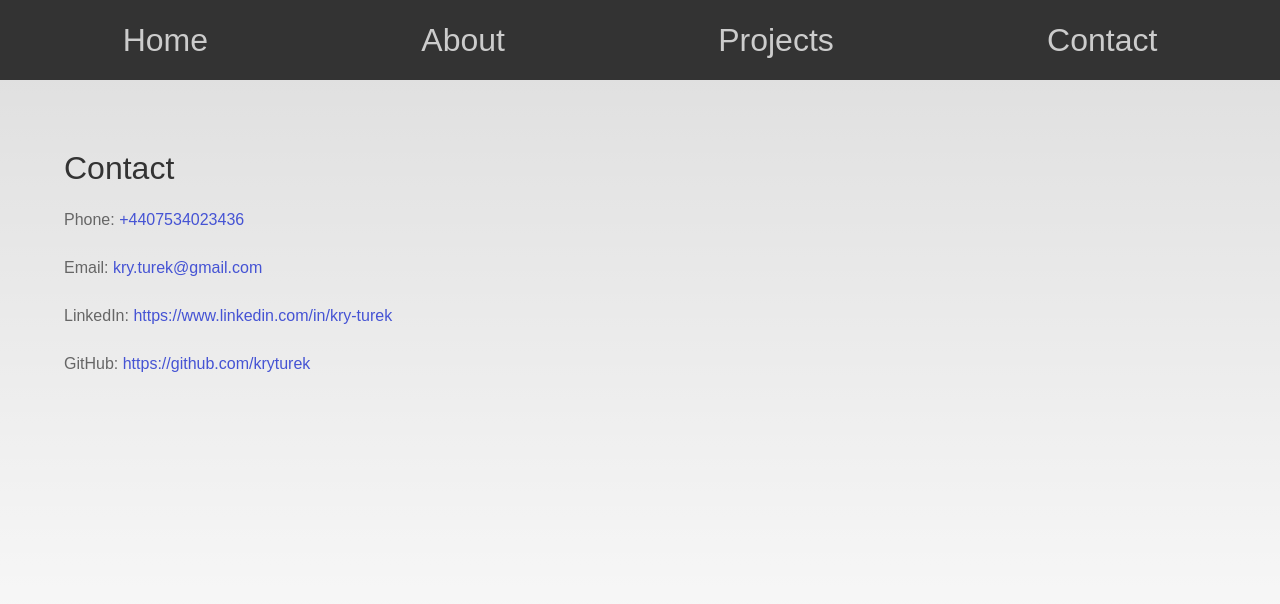
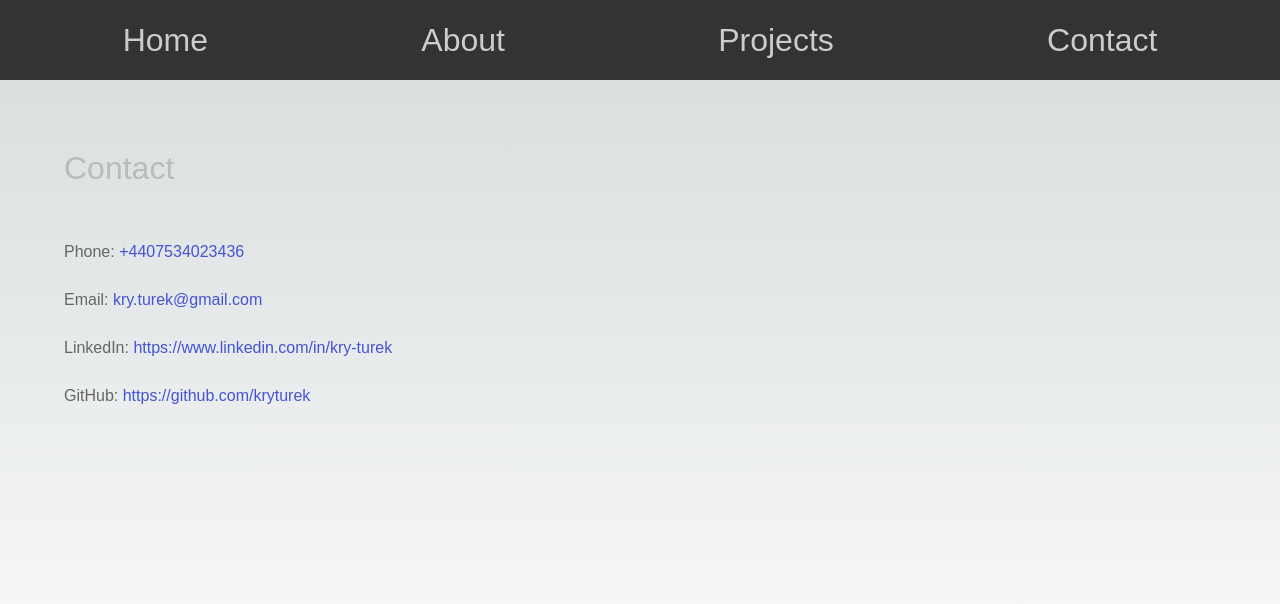
Before and after one commit to kryturek/portfolio, a Next.js app: page /contact in a window 1280 px wide. Shown: the top 604 px of the page. Built offline with nearby package versions, Linux system fonts and the light colour scheme; a web font is replaced by a local one.

Commit message:
unified styles for headers on all pages

```diff
--- a/src/app/contact/page.js
+++ b/src/app/contact/page.js
@@ -1,5 +1,6 @@
 import Head from "next/head";
 import styles from "../styles/contact.module.css";
+import "../styles/globals.css";
 
 export const metadata = {
 	title: "Contact - Krys Turek Portfolio",
--- a/src/app/globals.css
+++ b/src/app/globals.css
@@ -17,7 +17,7 @@
 }
 
 body {
-	color: rgb(var(--foreground-rgb));
+	/* color: rgb(var(--foreground-rgb)); */
 	min-height: 100vh;
 	background: linear-gradient(
 			to bottom,
--- a/src/app/styles/about.module.css
+++ b/src/app/styles/about.module.css
@@ -5,7 +5,7 @@
 
 .container h1 {
 	font-size: 2rem;
-	color: #333;
+	color: #bbb;
 	margin-bottom: 1rem;
 }
 
@@ -18,7 +18,7 @@
 
 .container h2 {
 	font-size: 1.5rem;
-	color: #333;
+	color: #bbb;
 	margin-bottom: 0.75rem;
 }
 
--- a/src/app/styles/contact.module.css
+++ b/src/app/styles/contact.module.css
@@ -9,8 +9,8 @@
 
 .container h1 {
 	font-size: 2rem;
-	color: #333;
-	margin-bottom: 1rem;
+	color: #bbb;
+	margin-bottom: 3rem;
 }
 
 .container p {
--- a/src/app/styles/globals.css
+++ b/src/app/styles/globals.css
@@ -4,7 +4,7 @@ body {
 	margin: 0;
 	padding: 0;
 	box-sizing: border-box;
-	background-color: #111;
+	background-color: linear-gradient(to left, #1b1b1b, #111111);
 }
 
 nav {
@@ -44,7 +44,8 @@ main {
 	padding: 2rem;
 }
 
-h1 {
+h1,
+h2 {
 	font-size: 2rem;
 	color: #bbb;
 }
@@ -62,7 +63,8 @@ p {
 
 @media (prefers-color-scheme: light) {
 	body {
-		background-color: #ddd;
+		background-color: linear-gradient(to left, #c5c5c5, #b41f1f);
+		/* background-color: red; */
 	}
 
 	a {
```
